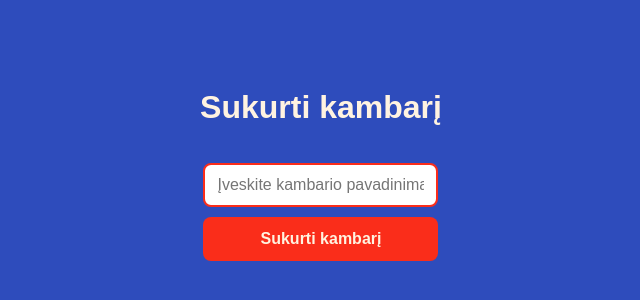
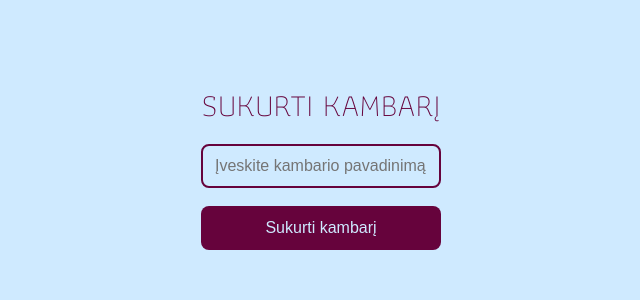
Before and after one commit to B0K1NG/Bingo-Night, a React (Vite) app in the folder Bingo Buzzer/: page / in a window 1280 px wide. Shown: the part 236-536 px from the top of the page, without its empty margins (319-959 px from the left). Built offline with nearby package versions, Linux system fonts and the light colour scheme; no server answers.

Commit message:
feat: Stylings and html logic update.

```diff
--- a/Bingo Buzzer/src/components/HostLobby.tsx
+++ b/Bingo Buzzer/src/components/HostLobby.tsx
@@ -42,7 +42,9 @@ export default function HostLobby({
 
   return (
     <div className='host__room'>
+      <div className='host__room-header'>
         <h1>{roomName}</h1>
+      </div>
 
       {!gameStarted && (
         <>
@@ -56,7 +58,7 @@ export default function HostLobby({
 
           <div className="host__joined-players">
 
-            <h2>Žaidėjai</h2>
+            <h2>Komandos</h2>
               {players.map((p) => (
                 <div key={p.id}>
                   {p.emoji} {p.name}
@@ -66,18 +68,23 @@ export default function HostLobby({
         </>
       )}
 
+      {gameStarted && (
+        <>
           <div className='host__leaderboard'>
-        <h2>Lyderių lentelė</h2>
-
-        <button onClick={onReset}>Išvalyti rezultatus </button>
-
+            <h2>Bingo lentelė</h2>
             {buzzList.map((p, i) => (
               <div key={p.id}>
                 #{i + 1} — {p.emoji} {p.name}
-            <button onClick={() => onRemoveBuzz(p.id)}>❌</button>
               </div>
             ))}
           </div>
+          <div className='host__leaderboard-btn'>
+            <button onClick={onReset}>Išvalyti rezultatus </button>
+          </div>
+        </>
+      )}
+
+
 
       <div className="reaction-layer">
         {reactions.map((r) => (
--- a/Bingo Buzzer/src/styles/host.scss
+++ b/Bingo Buzzer/src/styles/host.scss
@@ -1,3 +1,26 @@
+#root:has(.host__room):has(.host__leaderboard) {
+  justify-content: unset;
+  align-items: unset;
+  display: unset;
+}
+
+.host__room:has(.host__leaderboard) {
+  align-items: flex-end;
+
+  .host__room-header {
+    background: #66033C;
+    width: 100%;
+    max-width: 100%;
+    height: 100px;
+    color: #CFEAFF;
+
+    & h1 {
+      padding: 24px 50px;
+    }
+  }
+}
+
+
 .host,
 .player {
   max-width: 1440px;
@@ -6,7 +29,7 @@
   &__inputs {
     display: flex;
     flex-direction: column;
-    gap: 10px;
+    gap: 18px;
     align-items: center;
   }
 
@@ -15,18 +38,18 @@
     display: flex;
     flex-direction: column;
     align-items: center;
-    gap: 16px;
+    gap: 14px;
 
     &-buttons {
       display: flex;
       flex-direction: row;
       gap: 14px;
+      padding-top: 40px;
     }
 
     input,
     button {
-      width: 100%;
-      max-width: 320px;
+      width: 240px;
       height: 44px;
       border-radius: 8px;
       border: none;
@@ -35,23 +58,43 @@
 
     input {
       padding: 0 12px;
-      border: 2px solid #FA2D1A;
-        color: #2E4C8C;
-        background: #FFF;
+      border: 2px solid #66033C;
+        color: #66033C;
+        background: #CFEAFF;
+
+        & value {
+          color: #66033C;
+        }
     }
 
     button {
-      background: #FA2D1A;
-      color: #FFF3E1;
+      background: #66033C;
+      color: #CFEAFF;
       cursor: pointer;
-      font-weight: 600;
+      font-weight: 400;
+    }
+  }
+
+  &__joined-players {
+    padding-top: 34px;
+  }
+
+  &__leaderboard {
+    align-self: flex-start;
+    padding-left: 50px;
+
+    h2 {
+      text-align: left !important;
+      font-weight: 400;
+    }
+
+    &-btn {
+      padding-right: 50px;
     }
   }
 
   &__leaderboard,
   &__joined-players {
-    width: 100%;
-    max-width: 500px;
     display: flex;
     flex-direction: column;
     gap: 10px;
@@ -59,6 +102,7 @@
     h2 {
       text-align: center;
       margin: 0;
+      margin-bottom: 20px;
     }
 
     > button {
@@ -68,18 +112,19 @@
     }
 
     > div {
-      width: 100%;
       display: flex;
       flex-direction: row;
-      align-items: center;
-      gap: 10px;
-      background: #1a1a1a;
+      align-self: center;
       padding: 10px 14px;
       border-radius: 6px;
       text-overflow: ellipsis;
       overflow: hidden;
       white-space: nowrap;
       justify-content: space-between;
+      background: transparent;
+      border: 1px solid #66033C;
+      width: 240px;
+      gap: 18px;
 
       button {
         width: 40px;
--- a/Bingo Buzzer/src/styles/reset.scss
+++ b/Bingo Buzzer/src/styles/reset.scss
@@ -1,3 +1,5 @@
+@import url('https://fonts.googleapis.com/css2?family=Athiti:wght@200;300;400;500;600;700&display=swap');
+
 * {
   box-sizing: border-box;
 }
@@ -11,9 +13,26 @@
 
 body {
   margin: 0;
-  font-family: sans-serif;
-  color: #FFF3E1;
-  background: #2E4CBC;
+  font-family: "Athiti", sans-serif;
+  font-weight: 200;
+  font-style: normal;
+  color: #66033C;
+  background: #CFEAFF;
+}
+
+h1,
+h2,
+h3 {
+  font-weight: 200;
+  text-transform: uppercase;
+}
+
+p,
+h1,
+h2,
+h3 {
+  padding: 0;
+  margin: 0;
 }
 
 input,
```
Lines whose indentation alone changed are shown as unchanged.
